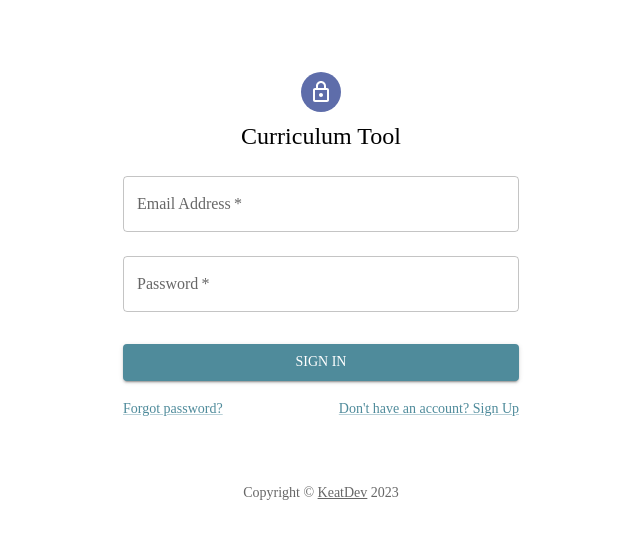
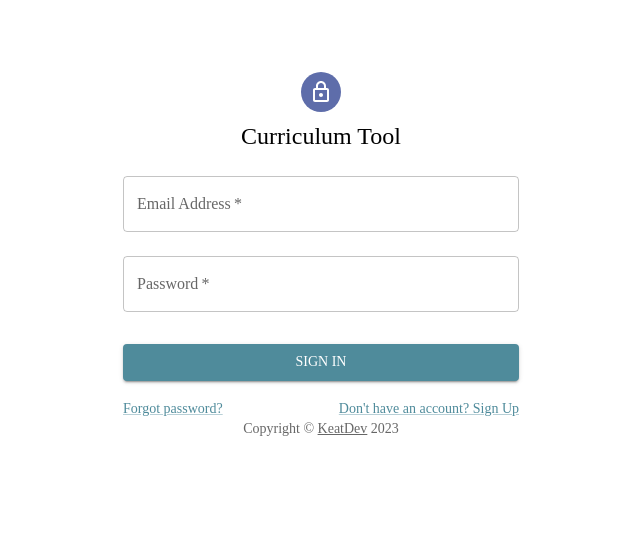
Before and after one commit to drewkeat/theatre-ed-tool, a Next.js app: page / in a window 1280 px wide. Shown: the top 538 px of the page, without its empty margins (319-959 px from the left). Built offline with nearby package versions, Linux system fonts and the light colour scheme.

Commit message:
move copyright from individual pages to _app for layout in preparation for error container

```diff
--- a/pages/_app.js
+++ b/pages/_app.js
@@ -1,11 +1,16 @@
 import '../styles/globals.css'
 import { ThemeProvider } from '@mui/material/styles';
 import defaultTheme from "../contexts/defaultTheme"
+import Copyright from '../components/layout/Copyright';
+import { Box, Grid } from '@mui/material';
 
 function MyApp({ Component, pageProps }) {
   return(
     <ThemeProvider theme={defaultTheme}>
-      <Component {...pageProps} />
+      <Grid >
+        <Component {...pageProps} />
+        <Box component={Copyright} alignSelf={'end'}/>
+      </Grid>
     </ThemeProvider>
   )
 }
--- a/pages/index.js
+++ b/pages/index.js
@@ -9,7 +9,6 @@ import {
 import LockOutlinedIcon from '@mui/icons-material/LockOutlined';
 import LogIn from '../components/landing/LogIn'
 import SignUp from '../components/landing/SignUp'
-import Copyright from '../components/layout/Copyright'
 
 export default function Landing() {
   const [formType, setFormType] = useState("login")
@@ -31,7 +30,6 @@ export default function Landing() {
         </Typography>
         {formType === 'login' ? <LogIn swapForm={setFormType}/> : <SignUp swapForm={setFormType}/>}
       </Box>
-      <Copyright sx={{ mt: 8, mb: 4 }} />
     </Container>
   );
 }
--- a/pages/standards/[standardId].js
+++ b/pages/standards/[standardId].js
@@ -2,7 +2,6 @@ import fs from 'fs';
 import path from 'path';
 import _ from 'lodash';
 import { Box, Card, Container, Table, TableRow, TableColumn, Typography, List, ListItem } from "@mui/material";
-import Copyright from "../../components/layout/Copyright"
 
 const gradeColors = {
   "6": "sixth",
@@ -37,7 +36,6 @@ export default function StandardPage({standard}){
 
           </Container>
       </Card>
-      <Copyright />
     </Box>
   )
 }
--- a/pages/standards/index.js
+++ b/pages/standards/index.js
@@ -7,7 +7,6 @@ import {Container} from "@mui/material";
 
 import SelectBox from "../../components/MultiSelectBox";
 import GradeContainer from "../../components/standards/GradeContainer";
-import Copyright from "../../components/layout/Copyright"
 
 export default function StandardsIndex({ standards }) {
   const [formState, setFormState] = useState({
@@ -87,7 +86,6 @@ export default function StandardsIndex({ standards }) {
       <Container sx={{ display: "flex", flexDirection: "column" }}>
         {createGradeContainers()}
       </Container>
-      <Copyright />
     </Container>
   );
 }
```
Also changed, not shown: components/landing/LogIn.jsx (+1 -11 lines).
